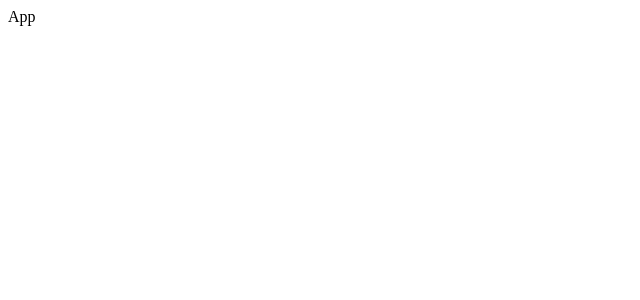
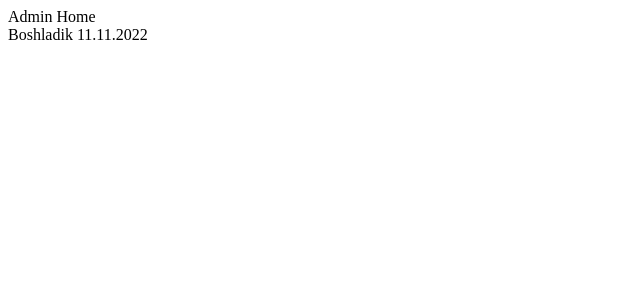
Before and after one commit to FarxodElamasov/adpahome, a React (Create React App) app in the folder adpahomeproject/: page / in a window 1280 px wide. Shown: the top 300 px of the page, without its empty margins (0-640 px from the left). Built offline with nearby package versions, Linux system fonts and the light colour scheme.

Commit message:
Development ochildi

```diff
--- a/adpahomeproject/src/App.js
+++ b/adpahomeproject/src/App.js
@@ -2,6 +2,9 @@ import React from 'react'
 
 export default function App() {
   return (
-    <div>App</div>
+    <>
+<div>Admin Home</div>
+<div>Boshladik 11.11.2022</div>
+    </>
   )
 }
```
Also changed, not shown: adpahomeproject/src/components/Header/Header.js (added, +7 -0 lines), adpahomeproject/src/components/Navbar/Navbar.js (added, +7 -0 lines).
